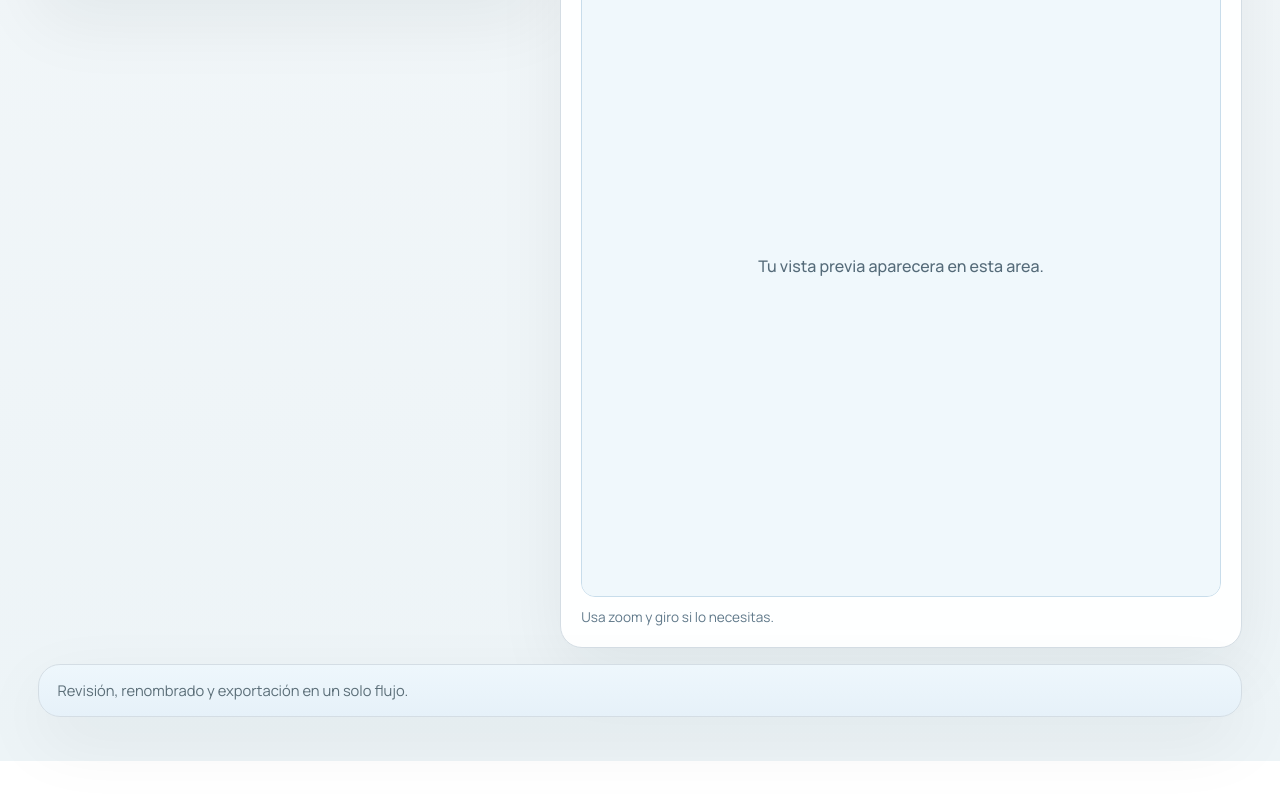
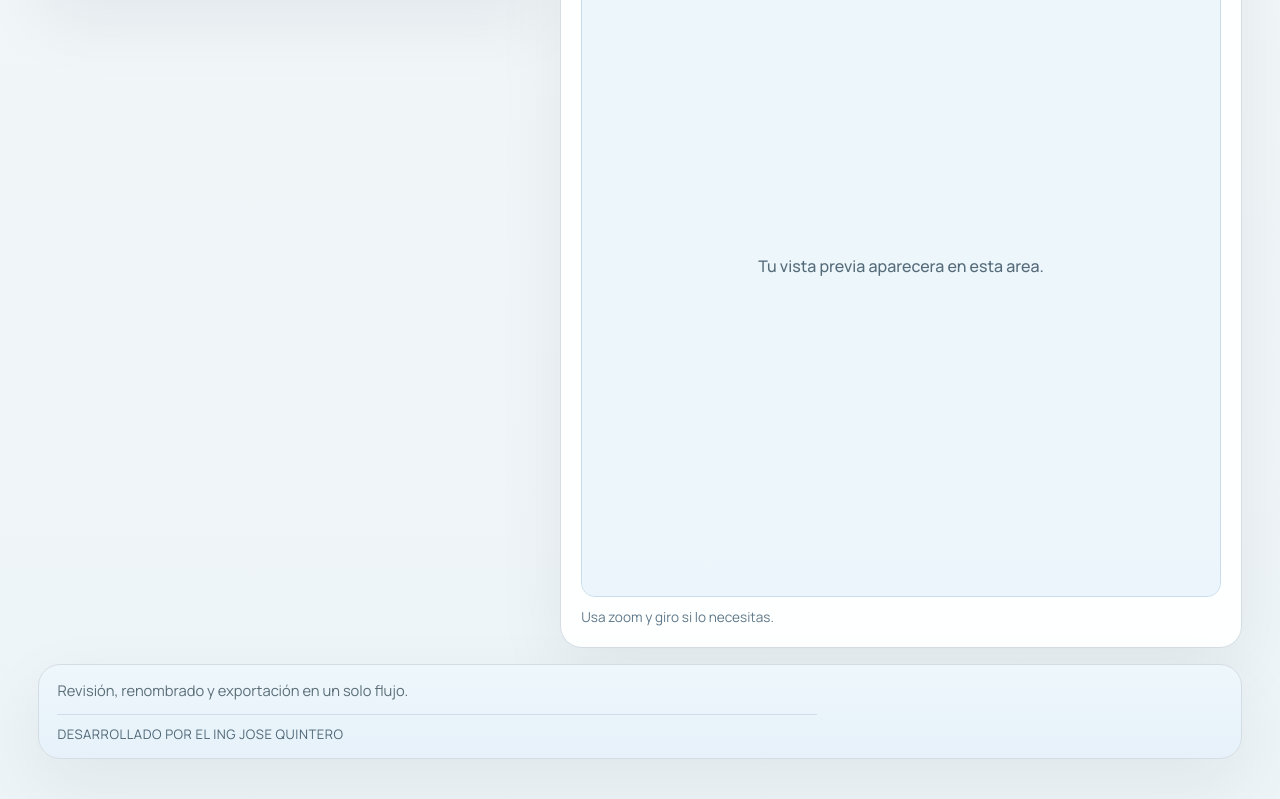
Before and after one commit to ingjosequintero1997/renombrador-de-pdfs, a website: page public/index.html in a window 1280 px wide. Shown: the part 847-1646 px from the top of the page. Before the commit the page ends 1608 px from the top, so only its background shows below. Drawn offline with nearby package versions, Linux system fonts and the light colour scheme.

Commit message:
fix: map id rule only for folder names and add footer credits

```diff
--- a/public/app.js
+++ b/public/app.js
@@ -199,7 +199,7 @@ async function processClientSideBatch(filesWithNames) {
     const mappedBase = idBasedName || cleanBase;
     const folderBase = sanitizeFolderName(mappedBase);
     const uniqueFolder = getUniqueName(folderBase, usedFolders);
-    const finalFileBase = mappedBase;
+    const finalFileBase = cleanBase;
     const finalFileName = ensurePdfExtension(finalFileBase);
 
     const fileBuffer = await item.file.arrayBuffer();
--- a/public/index.html
+++ b/public/index.html
@@ -141,6 +141,7 @@
 
       <footer class="footer-note card">
         <span>Revisión, renombrado y exportación en un solo flujo.</span>
+        <span class="footer-credit">Desarrollado por el Ing Jose Quintero</span>
       </footer>
     </main>
 
--- a/public/styles.css
+++ b/public/styles.css
@@ -608,10 +608,6 @@ h1 {
   border: 1px solid #c8ddeb;
   border-radius: 14px;
   background:
-
-  .id-copy-row {
-    grid-template-columns: 1fr;
-  }
     linear-gradient(180deg, #eaf4fa 0%, #dfeef8 100%),
     radial-gradient(circle at 50% 0%, #ffffff88 0%, transparent 40%);
   position: relative;
@@ -697,6 +693,16 @@ h1 {
   max-width: 760px;
 }
 
+.footer-credit {
+  margin-top: 12px;
+  padding-top: 10px;
+  border-top: 1px solid #cdddeb;
+  font-size: 0.82rem;
+  letter-spacing: 0.04em;
+  text-transform: uppercase;
+  color: #4e6777;
+}
+
 @keyframes reveal {
   to {
     transform: translateY(0);
@@ -740,4 +746,8 @@ h1 {
     min-height: 420px;
     height: 420px;
   }
+
+  .id-copy-row {
+    grid-template-columns: 1fr;
+  }
 }
```
